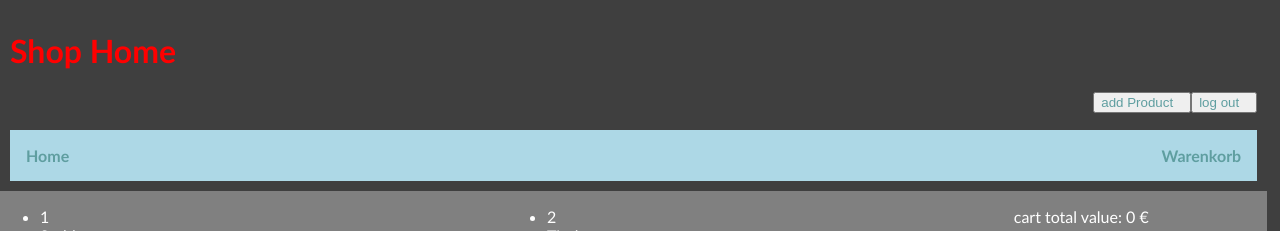
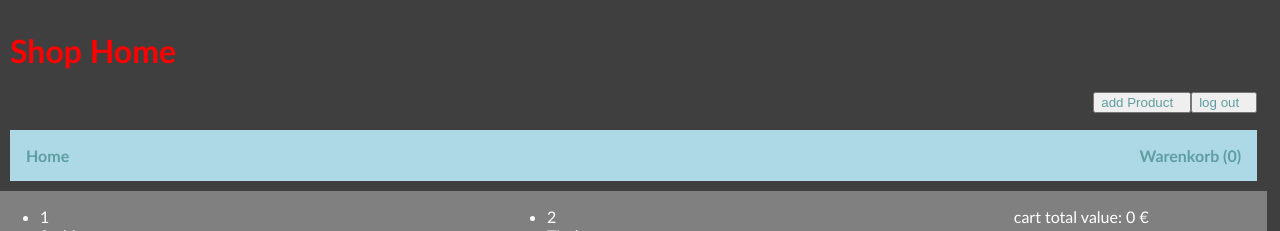
Before and after one commit to LorAutumn/reactshop, a React (Create React App) app: page / in a window 1280 px wide. Shown: the top 231 px of the page. Built offline with nearby package versions, Linux system fonts and the light colour scheme.

Commit message:
added count of item in cart to header (Warenkorb)

```diff
--- a/src/components/Header.js
+++ b/src/components/Header.js
@@ -1,11 +1,15 @@
-import React, {useState} from 'react'
+import React, {useState, useContext} from 'react'
 import PopUp from './PopUp'
+import {CartDataContext} from '../App'
 
 // displays the page header with h1 and navbar (class based)
 function Header(props) {
 
   const [isLoggedIn, setIsLoggedIn] = useState(true)
   const [seen, setSeen] = useState(false)
+
+  const cartDataContext = useContext(CartDataContext)
+  const cartItemsCount = cartDataContext.cartData.length
 
   const clickHandler = () => {
     setIsLoggedIn(!isLoggedIn)
@@ -28,7 +32,7 @@ function Header(props) {
       <nav>
         <ul className='nav'>
           <li className='home'>Home</li>
-          <li className='shoppingCart'>Warenkorb</li>
+          <li className='shoppingCart'>Warenkorb ({cartItemsCount})</li>
         </ul>
       </nav>
     </div>
```
